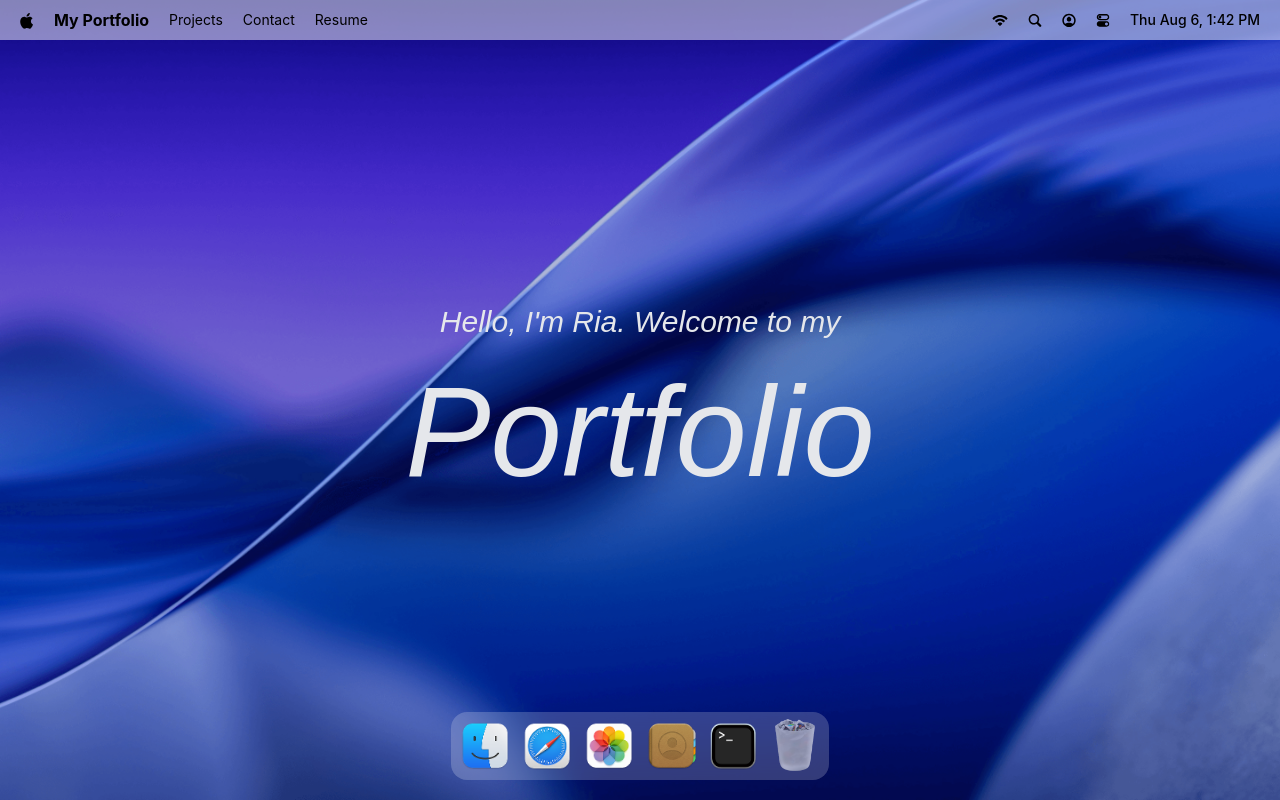
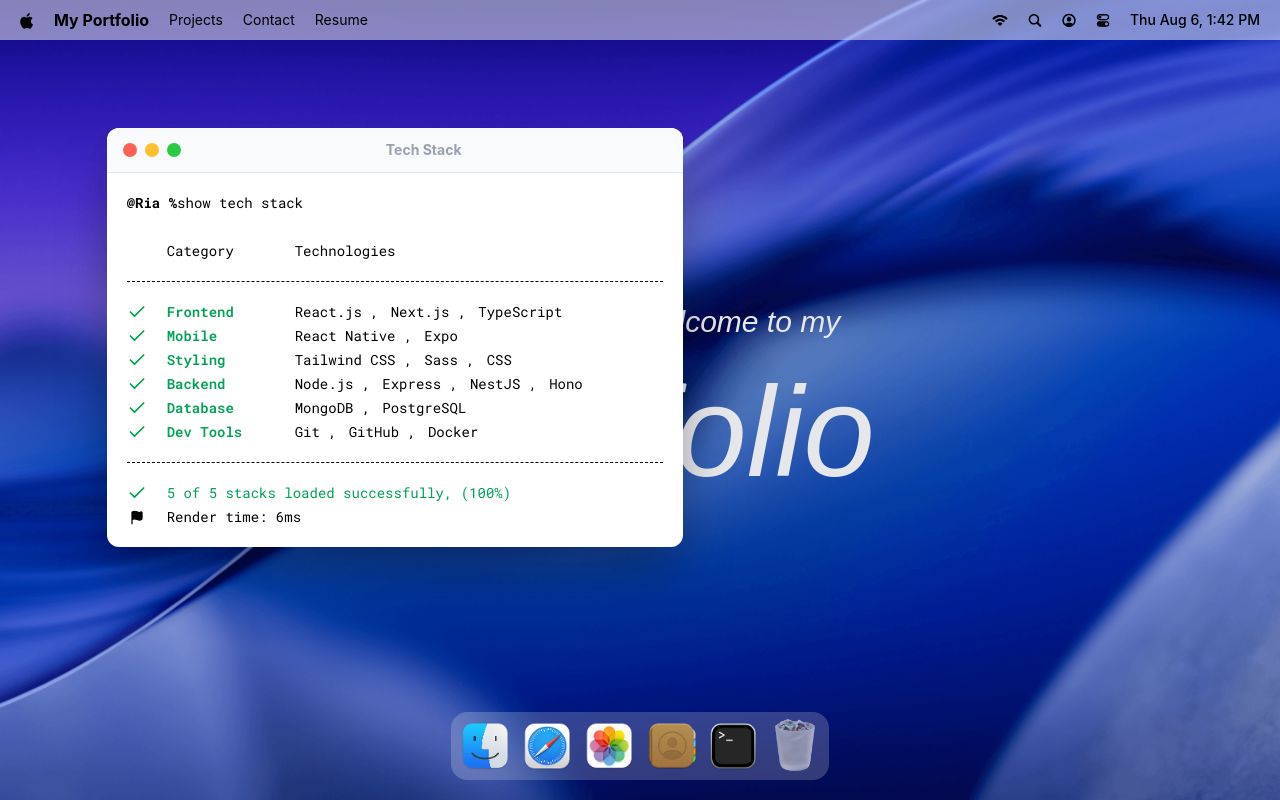
Before and after one commit to riya-py/stalk-me, a React (Vite) app: page / in a window 1280 px wide. Both pictures are taken after a click on the button 733 px from the left and 746 px from the top of the page. Built offline with nearby package versions, Linux system fonts and the light colour scheme; a web font is replaced by a local one.

Commit message:
terminal added

```diff
--- a/src/App.jsx
+++ b/src/App.jsx
@@ -1,7 +1,9 @@
-import { Navbar, Welcome, Dock } from "#components";
 import gsap from "gsap";
 import { Draggable } from "gsap/Draggable";
 gsap.registerPlugin(Draggable);
+
+import { Navbar, Welcome, Dock } from "#components";
+import Terminal from "#windows";
 
 const App = () => {
   return (
@@ -9,6 +11,8 @@ const App = () => {
       <Navbar />
       <Welcome />
       <Dock />
+
+      <Terminal />
     </main>
   );
 };
--- /dev/null
+++ b/src/components/WindowControls.jsx
@@ -0,0 +1,15 @@
+import { useWindowStore } from '#components'
+import React from 'react'
+
+const WindowControls = ({target}) => {
+    const {closeWindow}=useWindowStore();
+  return (
+    <div id='window-controls'>
+        <div className='close' onClick={() => closeWindow('target')} />
+        <div className='minimize' />
+        <div className='maximize' />
+    </div>
+  )
+}
+
+export default WindowControls
--- a/src/components/index.js
+++ b/src/components/index.js
@@ -2,5 +2,6 @@ import Navbar from "#components/Navbar";
 import Welcome from "#components/Welcome";
 import Dock from "#components/Dock";
 import useWindowStore from "#store/Window";
+import WindowControls from "#components/WindowControls";
 
-export { Navbar, Welcome, Dock, useWindowStore };
+export { Navbar, Welcome, Dock, useWindowStore, WindowControls };
--- a/src/hoc/WindowWrapper.jsx
+++ b/src/hoc/WindowWrapper.jsx
@@ -1,5 +1,8 @@
 import { useWindowStore } from "#components";
-import { useRef } from "react";
+import { useGSAP } from "@gsap/react";
+import { useLayoutEffect, useRef } from "react";
+import gsap from "gsap"
+import { Draggable } from "gsap/Draggable";
 
 const WindowWrapper = (Component, windowKey) => {
   const Wrapper = (props) => {
@@ -7,7 +10,39 @@ const WindowWrapper = (Component, windowKey) => {
     const { isOpen, zIndex } = windows[windowKey];
     const ref = useRef(null);
 
-    if (!isOpen) return null; // you'll probably want this too
+    useGSAP(()=> {
+        const el= ref.current
+        if(!el || !isOpen) return;
+
+        el.style.display = 'block';
+
+        gsap.fromTo(el, {scale:0.8, opacity:0, y:40}, {
+            scale: 1,
+            opacity:1,
+            y:0,
+            duration:0.3,
+            ease: "power3.out"
+        })
+
+    },[isOpen])
+
+
+    useGSAP(() => {
+        const el=ref.current
+        if(!el) return
+
+        const [instance] = Draggable.create(el, {onPress:() => focusWindow(windowKey)})
+
+        return () => instance.kill();
+    })
+
+    useLayoutEffect(()=> {
+        const el=ref.current
+        if(!el) return;
+        el.style.display = isOpen ? "block" : "none";
+
+    },[isOpen])
+
 
     return (
       <section
@@ -15,7 +50,6 @@ const WindowWrapper = (Component, windowKey) => {
         ref={ref}
         style={{ zIndex }}
         className="absolute"
-        onMouseDown={() => focusWindow(windowKey)}
       >
         <Component {...props} />
       </section>
--- /dev/null
+++ b/src/windows/Terminal.jsx
@@ -0,0 +1,54 @@
+import { WindowControls } from '#components'
+import { techStack } from '#constants'
+import WindowWrapper from '#hoc/WindowWrapper'
+import { Check, Flag } from 'lucide-react'
+
+const Terminal = () => {
+  return (
+    <>
+      <div id='window-header'>
+        <WindowControls target="terminal" />
+        <h2>Tech Stack</h2>
+      </div>
+      <div className='techstack'>
+        <p>
+          <span className='font-bold'>@Ria %</span>
+          show tech stack
+        </p>
+        <div className='label'>
+          <p className='w-32'>Category</p>
+          <p>Technologies</p>
+        </div>
+        <ul className='content'>
+          {techStack.map(({ category, items }) => (
+            <li key={category} className='flex items-center'>
+              <Check className='check' size={20} />
+              <h3>{category}</h3>
+              <ul>
+                {items.map((item, i) => (
+                  <li key={i}>
+                    {item} {i < items.length - 1 ? ',' : ''}
+                  </li>
+                ))}
+              </ul>
+            </li>
+          ))}
+        </ul>
+        <div className='footnote'>
+          <p>
+            <Check size={20} />
+            5 of 5 stacks loaded successfully, (100%)
+          </p>
+          <p className='text-black'>
+            <Flag size={15} fill='black' />
+            Render time: 6ms
+          </p>
+        </div>
+      </div>
+    </>
+  )
+}
+
+const TerminalWindow = WindowWrapper(Terminal, 'terminal')
+
+export default TerminalWindow
--- /dev/null
+++ b/src/windows/index.js
@@ -0,0 +1,3 @@
+import Terminal from "./Terminal";
+
+export default Terminal;
--- a/vite.config.js
+++ b/vite.config.js
@@ -3,9 +3,6 @@ import react from '@vitejs/plugin-react'
 import tailwindcss from '@tailwindcss/vite'
 import {resolve, dirname} from 'path'
 import {fileURLToPath} from 'url'
-
-// ./../components/something
-// @components/component
 
 export default defineConfig({
   plugins: [react(), tailwindcss()],
@@ -16,6 +13,7 @@ export default defineConfig({
       '#store': resolve(dirname(fileURLToPath(import.meta.url)), 'src/store'),
       '#hoc': resolve(dirname(fileURLToPath(import.meta.url)), 'src/hoc'),
       '#assets': resolve(dirname(fileURLToPath(import.meta.url)), 'src/assets'),
+      '#windows': resolve(dirname(fileURLToPath(import.meta.url)), 'src/windows'),
     }
   }
 })
```
